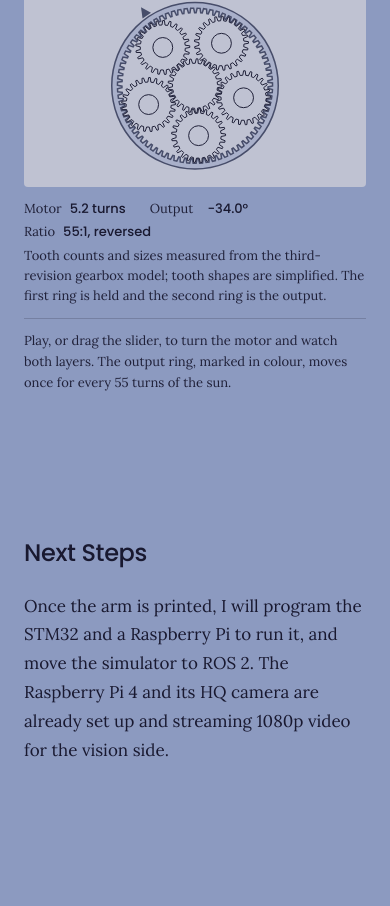
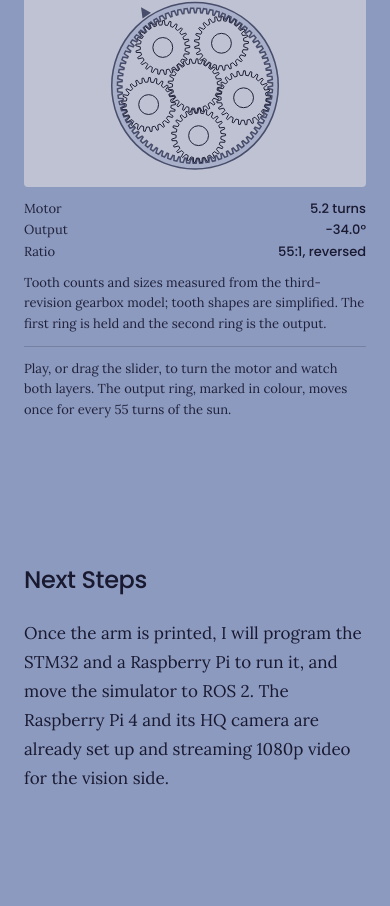
Before and after one commit to andersonmcalpine/site, a plain HTML site: page work/arm.html in a window 390 px wide. Shown: the part 5551-6457 px from the top of the page. Drawn offline with Linux system fonts and the light colour scheme; animation ran at ten frames a second.

Commit message:
Stack demo readouts one per line on phones

```diff
--- a/assets/demos.css
+++ b/assets/demos.css
@@ -72,6 +72,12 @@
 @media (max-width: 599px) {
   .demo-bar { column-gap: 24px; }
   .demo-seg button { padding: 0 12px; }
+  /* One readout per line, label left and figure right, so a longer value never reflows the others. */
+  .demo-read { flex-direction: column; align-items: stretch; gap: 2px; }
+  .demo-stat { display: flex; justify-content: space-between; align-items: baseline; gap: 16px; white-space: normal; }
+  .demo-stat .k:empty { display: none; }
+  .demo-stat b { min-width: 0; margin-left: 0; }
+  .demo-note { margin-top: 12px; }
 }
 @media (prefers-reduced-motion: reduce) {
   .demo-seg button { transition: none; }
--- a/work/arm.html
+++ b/work/arm.html
@@ -27,7 +27,7 @@
 <link rel="stylesheet" href="../assets/site.css?v=5e7a7c92">
 <link rel="stylesheet" href="../assets/nav.css?v=917d57b8">
 <link rel="stylesheet" href="../assets/pages.css?v=75e72bad">
-<link rel="stylesheet" href="../assets/demos.css?v=592c1fa5">
+<link rel="stylesheet" href="../assets/demos.css?v=a45bab9c">
 <script src="../assets/cloud.js?v=2937656a" defer></script>
 <script src="../assets/site.js?v=a3ec5726" defer></script>
 <script src="../assets/nav.js?v=1912d596" defer></script>
```
Also changed, not shown: work/fastener.html (+1 -1 lines), work/gear.html (+1 -1 lines), work/nba.html (+1 -1 lines), work/servo.html (+1 -1 lines), work/sorter.html (+1 -1 lines), 1 other file.
